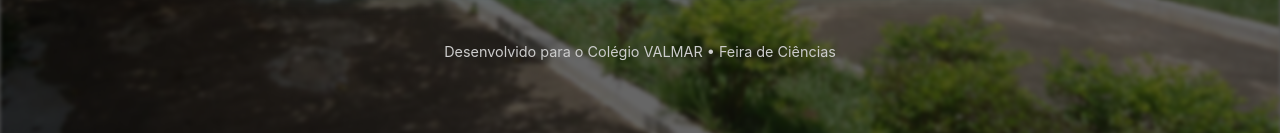
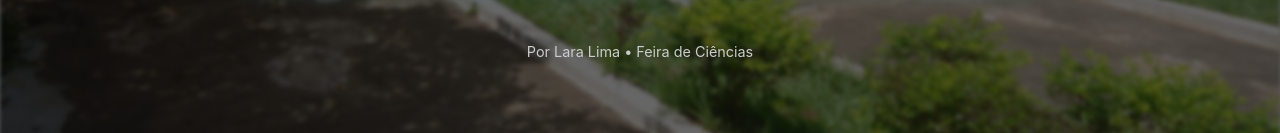
Before and after one commit to larabeatrizlima/feiradecienciaslara, a plain HTML site: page index.html in a window 1280 px wide. Shown: the part 591-724 px from the top of the page. Drawn offline with Linux system fonts and the light colour scheme.

Commit message:
Atualizar o index.html

```diff
--- a/index.html
+++ b/index.html
@@ -215,7 +215,7 @@
   <!-- ADICIONE OU EDITE AQUI -->
 </div>
 
-<footer>Desenvolvido para o Colégio VALMAR • Feira de Ciências</footer>
+<footer>Por Lara Lima • Feira de Ciências</footer>
 
 <script>
   const faqs = document.querySelectorAll('.faq-item');
```
